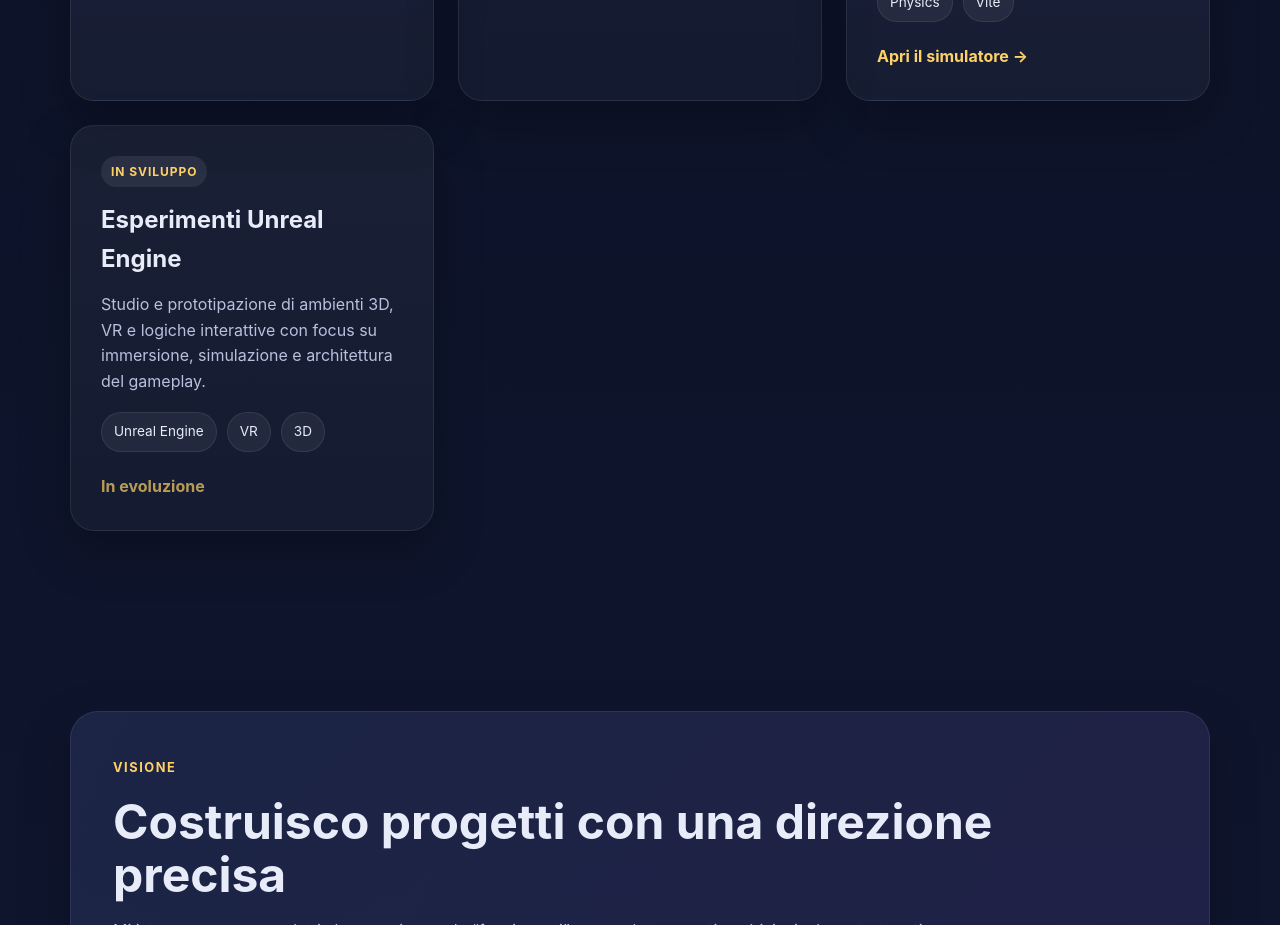
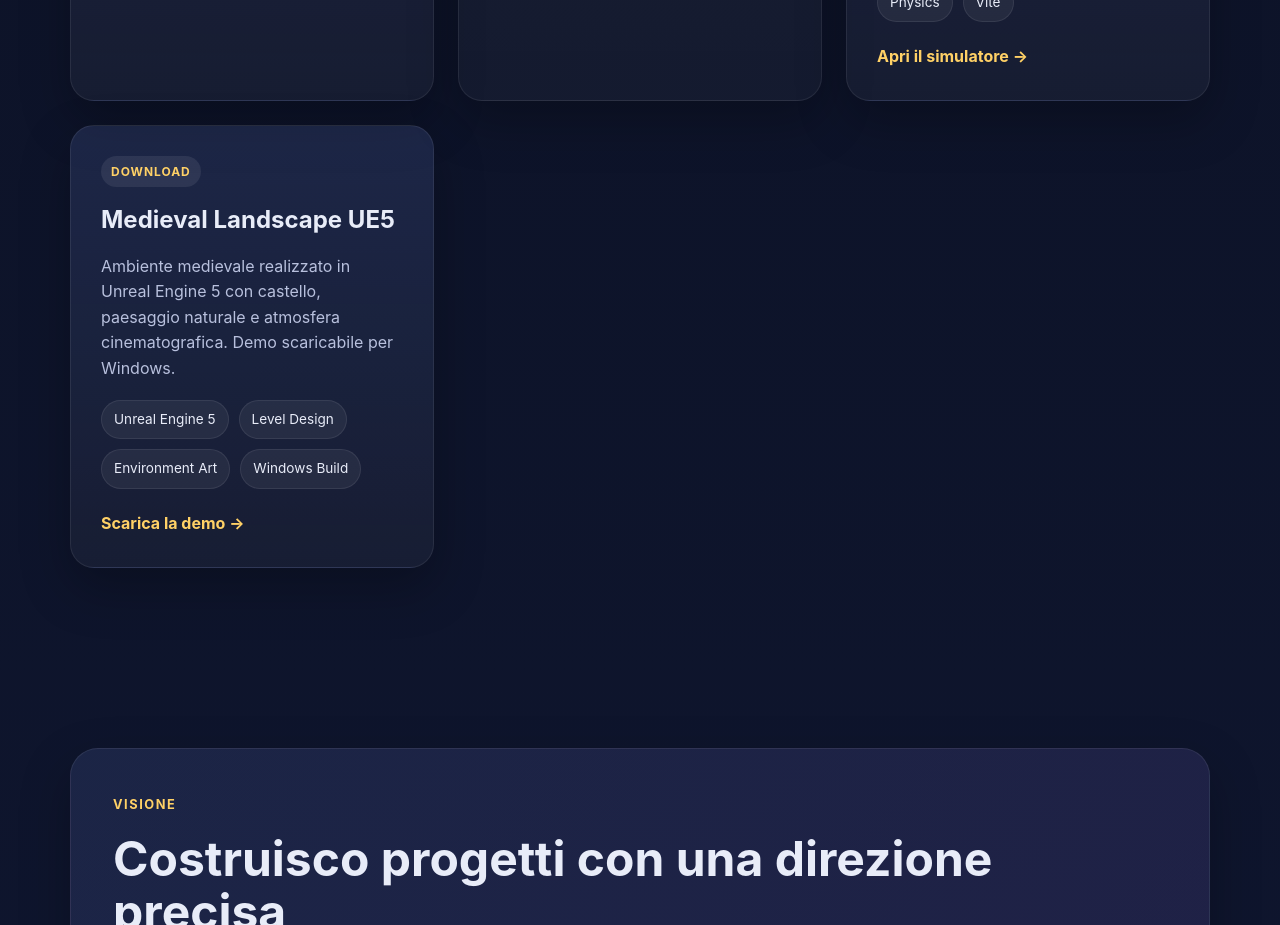
Before and after one commit to Crew200408/cristianalemanno-portfolio, a React (Create React App) app: page / in a window 1280 px wide. Shown: the part 1960-2885 px from the top of the page. Built offline with nearby package versions, Linux system fonts and the light colour scheme.

Commit message:
Update App.js

```diff
--- a/src/App.js
+++ b/src/App.js
@@ -164,22 +164,31 @@ function App() {
     </a>
   </article>
 
+<article className="project-card featured">
+  <div className="project-badge">Download</div>
+  <h3>Medieval Landscape UE5</h3>
+  <p>
+    Ambiente medievale realizzato in Unreal Engine 5 con castello, paesaggio
+    naturale e atmosfera cinematografica. Demo scaricabile per Windows.
+  </p>
+  <div className="project-tags">
+    <span>Unreal Engine 5</span>
+    <span>Level Design</span>
+    <span>Environment Art</span>
+    <span>Windows Build</span>
+  </div>
+  <a
+    href="https://TUO-LINK-DEL-FILE-ZIP"
+    className="project-link"
+    target="_blank"
+    rel="noopener noreferrer"
+    download
+  >
+    Scarica la demo →
+  </a>
+</article>
 
 
-            <article className="project-card">
-              <div className="project-badge">In sviluppo</div>
-              <h3>Esperimenti Unreal Engine</h3>
-              <p>
-                Studio e prototipazione di ambienti 3D, VR e logiche interattive
-                con focus su immersione, simulazione e architettura del gameplay.
-              </p>
-              <div className="project-tags">
-                <span>Unreal Engine</span>
-                <span>VR</span>
-                <span>3D</span>
-              </div>
-              <span className="project-link disabled">In evoluzione</span>
-            </article>
           </div>
         </section>
 
```
